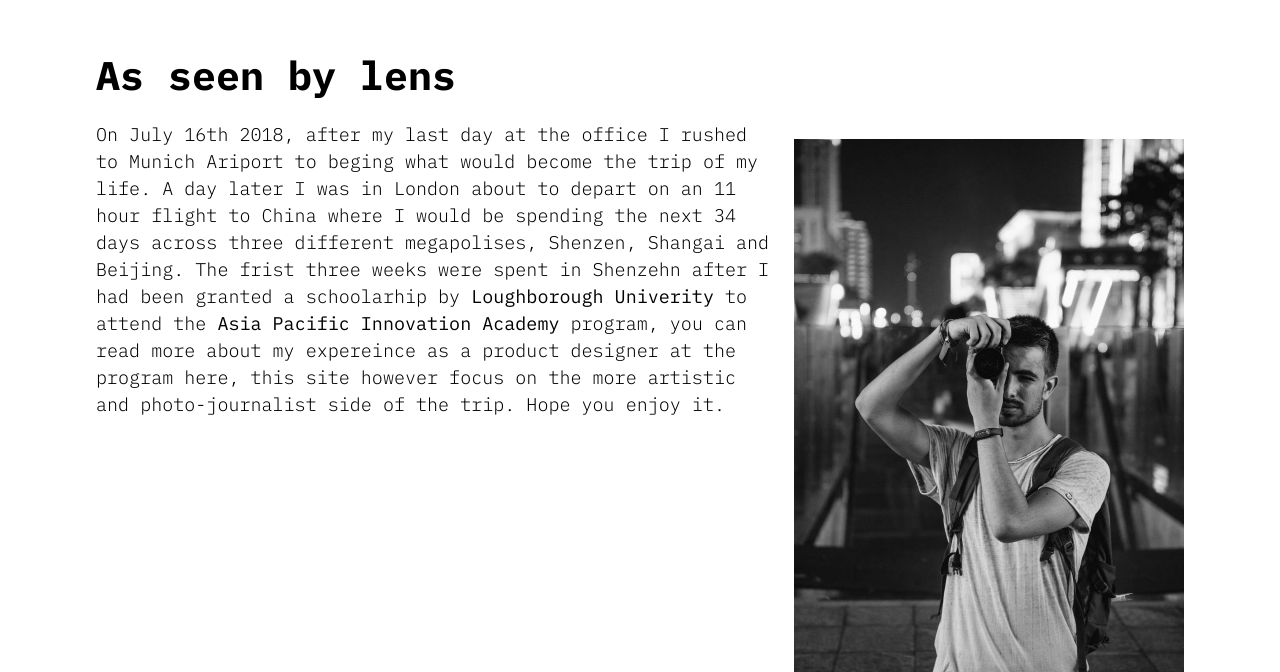
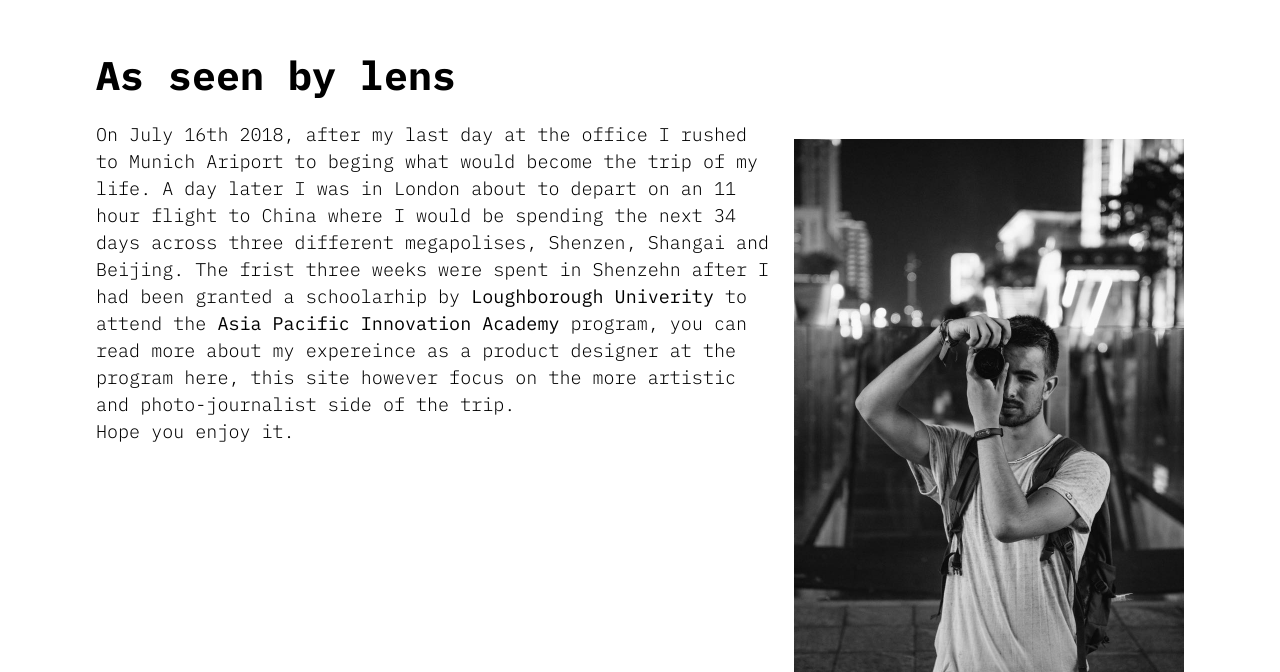
Before and after one commit to elrumo/china, a plain HTML site: page index.html in a window 1280 px wide. Shown: the part 981-1653 px from the top of the page. Drawn offline with nearby package versions, Linux system fonts and the light colour scheme.

Commit message:
Update index.html

```diff
--- a/index.html
+++ b/index.html
@@ -24,7 +24,7 @@
           As seen by lens
         </div>
         <div class="about-body">
-          On July 16th 2018, after my last day at the office I rushed to Munich Ariport to beging what would become the trip of my life. A day later I was in London about to depart on an 11 hour flight to China where I would be spending the next 34 days across three different megapolises, Shenzen, Shangai and Beijing. The frist three weeks were spent in Shenzehn after I had been granted a schoolarhip by <a href="http://www.lboro.ac.uk/" target="_blank"> Loughborough Univerity</a> to attend the <a href="https://www.inacademy.eu/apia/" target="_blank"> Asia Pacific Innovation Academy</a> program, you can read more about my expereince as a product designer at the program here, this site however focus on the more artistic and photo-journalist side of the trip. Hope you enjoy it.
+          On July 16th 2018, after my last day at the office I rushed to Munich Ariport to beging what would become the trip of my life. A day later I was in London about to depart on an 11 hour flight to China where I would be spending the next 34 days across three different megapolises, Shenzen, Shangai and Beijing. The frist three weeks were spent in Shenzehn after I had been granted a schoolarhip by <a href="http://www.lboro.ac.uk/" target="_blank"> Loughborough Univerity</a> to attend the <a href="https://www.inacademy.eu/apia/" target="_blank"> Asia Pacific Innovation Academy</a> program, you can read more about my expereince as a product designer at the program here, this site however focus on the more artistic and photo-journalist side of the trip. <br> Hope you enjoy it.
         </div>
       </div>
       <div class="parallax-about-img">
```
